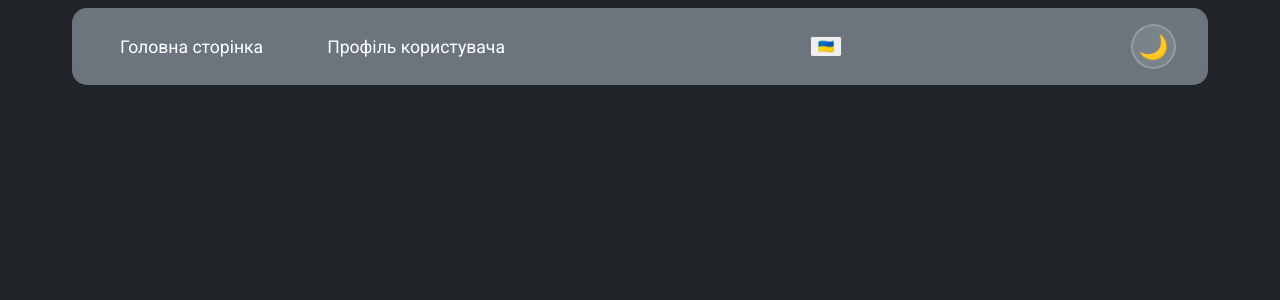
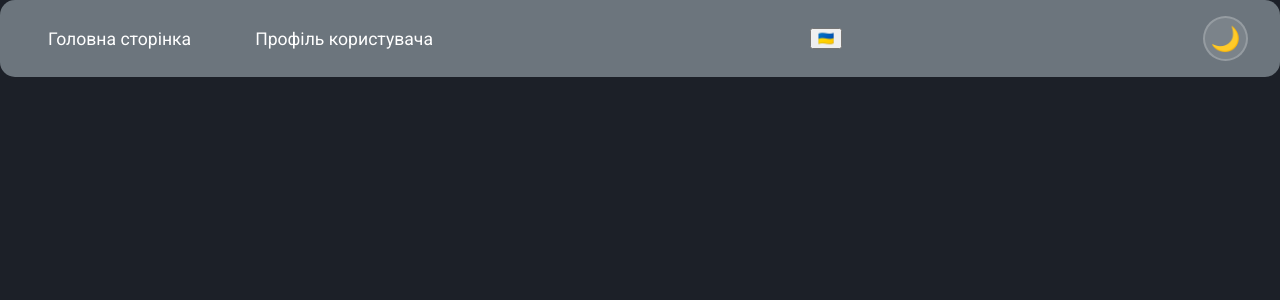
Before and after one commit to Vladarchuk124/Coursework, a Vue app in the folder frontend/: page / in a window 1280 px wide. Shown: the top 300 px of the page. Built offline with nearby package versions, Linux system fonts and the light colour scheme.

Commit message:
change colors + add logo

```diff
--- a/frontend/src/assets/scss/shared.scss
+++ b/frontend/src/assets/scss/shared.scss
@@ -1,21 +1,32 @@
 @import './fonts.scss';
 
-:root[data-theme="light"] {
+:root[data-theme='light'] {
 	--bg-color: #f8f9fa;
-	--header-bg: #adb5bd;
+	--header-color: #1e88e5;
 	--text-color: #212529;
 }
 
-:root[data-theme="dark"] {
-	--bg-color: #212529;
-	--header-bg: #6c757d;
+:root[data-theme='dark'] {
+	--bg-color: #1c2028;
+	--header-color: #09151c;
 	--text-color: #ffffff;
 }
 
-html, body, main {
+header {
+	background-color: var(--header-color);
+	transition: background-color 0.3s ease, color 0.3s ease;
+}
+
+html,
+body,
+main {
+	margin: 0;
 	background-color: var(--bg-color);
 	color: var(--text-color);
-	padding: 0 2rem;
 	font-family: Roboto;
 	transition: background-color 0.3s ease, color 0.3s ease;
 }
+
+h1 {
+	margin: 0;
+}
```
Also changed, not shown: frontend/src/assets/images/logo.png (added).
